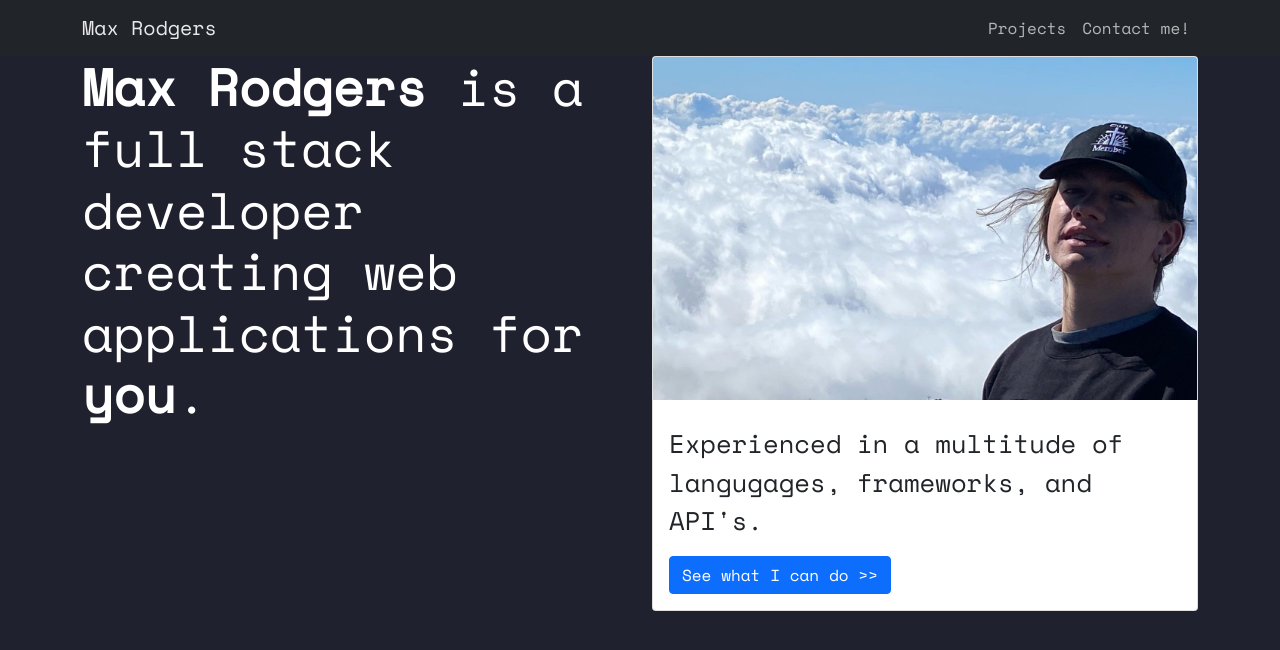
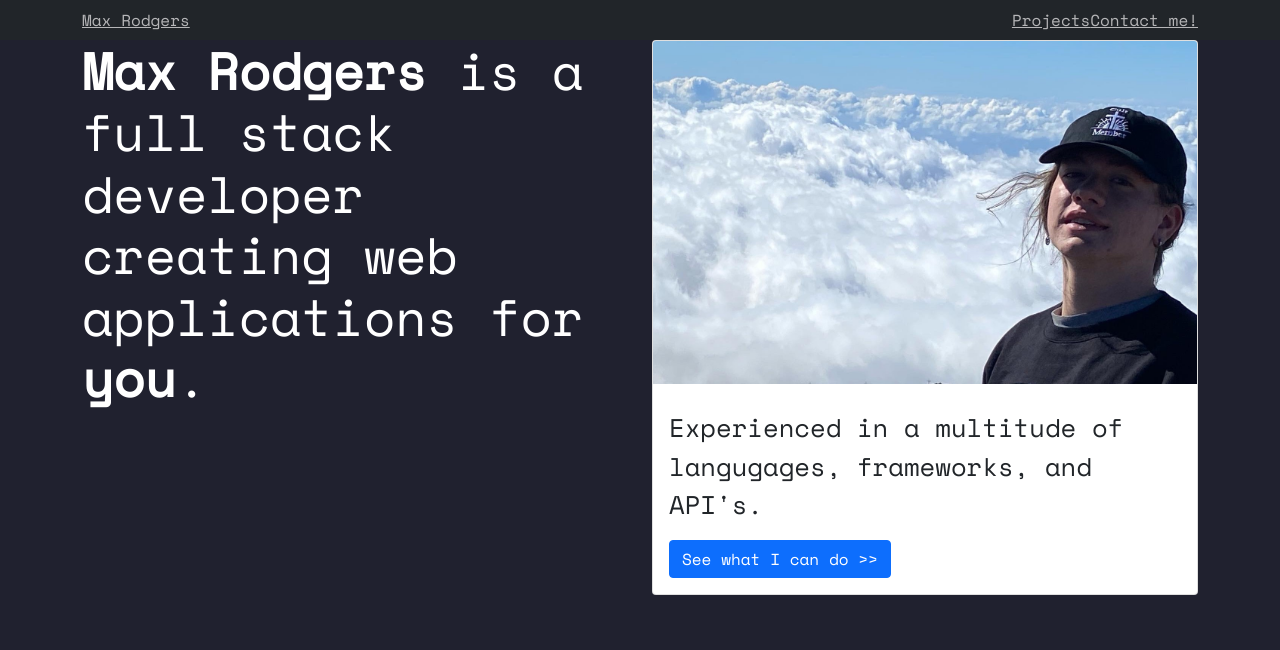
Before and after one commit to maxdotr/portfolio2, a React (Create React App) app in the folder portfolio2/: page / in a window 1280 px wide. Shown: the top 650 px of the page. Built offline with nearby package versions, Linux system fonts and the light colour scheme.

Commit message:
Working on project cards

```diff
--- a/portfolio2/src/App.js
+++ b/portfolio2/src/App.js
@@ -1,6 +1,7 @@
 import react from 'react';
 import ReactDOM from 'react-dom';
 import Home from './pages/Home';
+import Projects from './pages/Projects';
 import { BrowserRouter, Routes, Route } from 'react-router-dom';
 import NavBar from './components/Navbar';
 import Header from './components/Header';
@@ -11,6 +12,7 @@ function App() {
     <BrowserRouter>
       <Routes>
         <Route path='/' element={<Home />} />
+        <Route path='/projects' element={<Projects />} />
       </Routes>
     </BrowserRouter>
   );
--- a/portfolio2/src/components/Header.js
+++ b/portfolio2/src/components/Header.js
@@ -1,6 +1,7 @@
 import React from 'react';
 import classes from './Header.module.css';
 import me from '../imgs/me.JPG';
+import 'bootstrap/dist/css/bootstrap.min.css';
 import { Container, Row, Col, Card, Button } from 'react-bootstrap';
 
 const Header = () => {
--- a/portfolio2/src/components/Navbar.js
+++ b/portfolio2/src/components/Navbar.js
@@ -3,34 +3,32 @@ import computerIcon from '../imgs/tic-computer.svg';
 import classes from './Navbar.module.css';
 import 'bootstrap/dist/css/bootstrap.min.css';
 import { Navbar, Nav, Image, Container } from 'react-bootstrap';
+import { Outlet, Link } from 'react-router-dom';
 
 const NavBar = () => {
   return (
     <Navbar bg='dark' expand='lg'>
       <Container>
-        <Navbar.Brand href='#home' style={{ color: '#E9E9EB' }}>
+        <Link to='/' style={{ color: '#B6B6B8' }}>
           Max Rodgers
-        </Navbar.Brand>
+        </Link>
         <Navbar.Toggle aria-controls='basic-navbar-nav' />
         <Navbar.Collapse id='basic-navbar-nav'>
           <Nav className={classes.item}>
-            <Nav.Link
-              href='#home'
+            <Link
+              to='/projects'
               style={{ color: '#B6B6B8' }}
               className={classes.item}
             >
               Projects
-            </Nav.Link>
-            <Nav.Link
-              href='#link'
-              style={{ color: '#B6B6B8' }}
-              className={classes.item}
-            >
+            </Link>
+            <Link to='/' style={{ color: '#B6B6B8' }} className={classes.item}>
               Contact me!
-            </Nav.Link>
+            </Link>
           </Nav>
         </Navbar.Collapse>
       </Container>
+      <Outlet />
     </Navbar>
   );
 };
```
Also changed, not shown: portfolio2/src/components/proj/ProjectCards.js (added), portfolio2/src/components/proj/ProjectCards.module.css (added).
